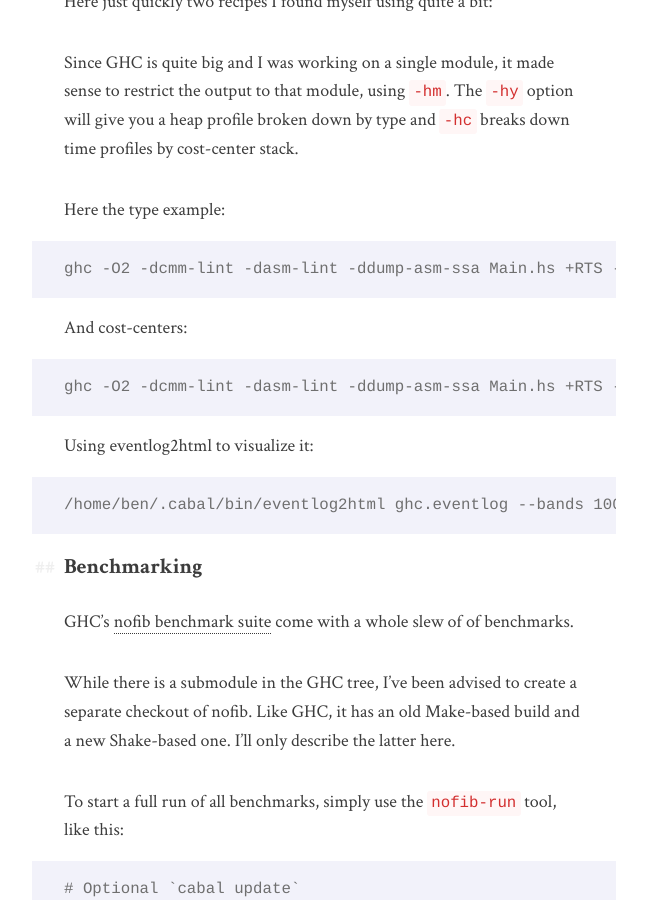
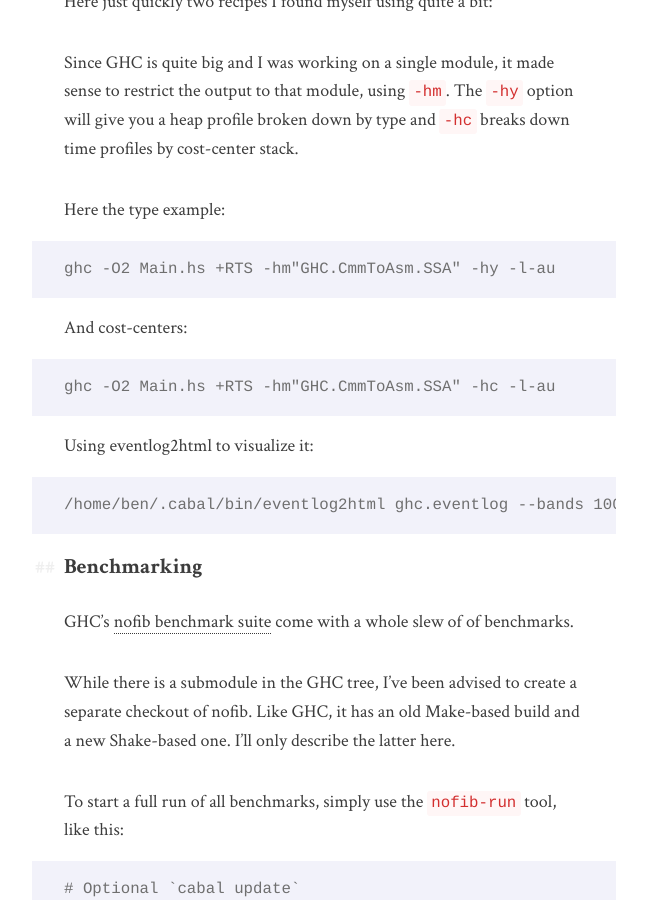
Before and after one commit to cptwunderlich/cptwunderlich.github.io, a Jekyll site: the page built from _posts/2021-04-21-ghc-hacking-first-steps.md, in a window 1280 px wide and 900 px high, scrolled down 8593 px. Shown: the whole window, without its empty margins (316-963 px from the left). Built offline with Jekyll 4.4.1, drawn with Linux system fonts in a browser that asks for light colours.

Commit message:
Had superfluous dump flags in profiling example.

```diff
--- a/_posts/2021-04-21-ghc-hacking-first-steps.md
+++ b/_posts/2021-04-21-ghc-hacking-first-steps.md
@@ -214,11 +214,11 @@ The `-hy` option will give you a heap profile broken down by type and `-hc` brea
 
 Here the type example:
 
-    ghc -O2 -dcmm-lint -dasm-lint -ddump-asm-ssa Main.hs +RTS -hm"GHC.CmmToAsm.SSA" -hy -l-au
+    ghc -O2 Main.hs +RTS -hm"GHC.CmmToAsm.SSA" -hy -l-au
 
 And cost-centers:
 
-    ghc -O2 -dcmm-lint -dasm-lint -ddump-asm-ssa Main.hs +RTS -hm"GHC.CmmToAsm.SSA" -hc -l-au
+    ghc -O2 Main.hs +RTS -hm"GHC.CmmToAsm.SSA" -hc -l-au
 
 Using eventlog2html to visualize it:
 
```
